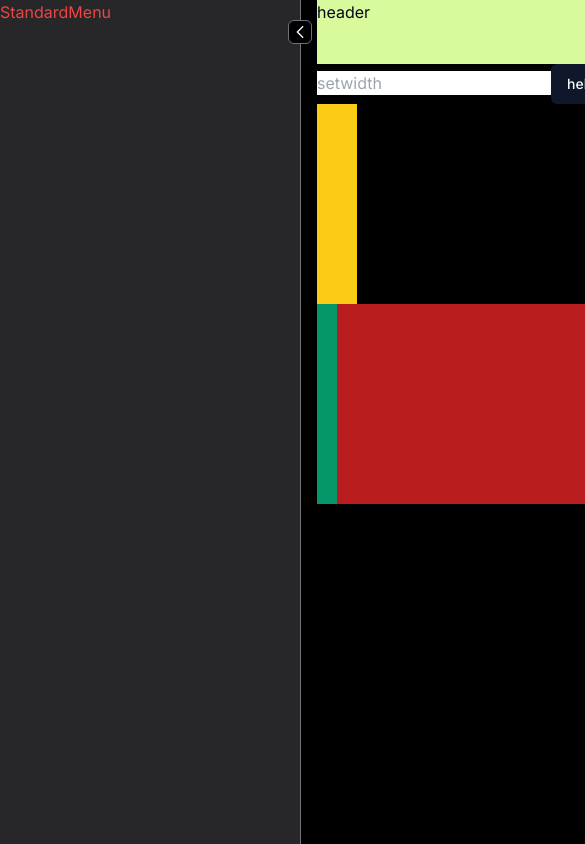
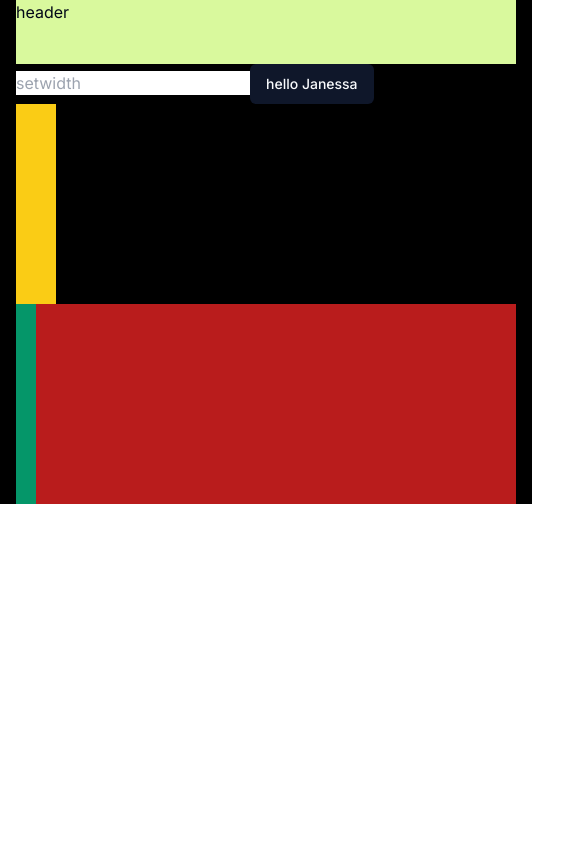
Before and after one commit to JanessaTech/BestDex, a Next.js app in the folder frontend/best-dex/: page / in a window 390 px wide. Shown: the top 844 px of the page, 585 px wide, since content can reach past the window. Built offline with nearby package versions, Linux system fonts and the light colour scheme.

Commit message:
responsive design for menu

```diff
--- a/frontend/best-dex/src/components/menu/main-menu.tsx
+++ b/frontend/best-dex/src/components/menu/main-menu.tsx
@@ -11,14 +11,13 @@ const MainMenu = () => {
     if (isMin) {
       setAnimation('animate-arrow-flip-left')
     } else {
-      console.log('animate-arrow-flip-to-right')
       setAnimation('animate-arrow-flip-right')
     }
     setIsMin(isMin => !isMin)
   }
 
   return (
-    <div className={`h-screen bg-zinc-800 relative border-r border-zinc-500 group`}>
+    <div className={`h-screen bg-zinc-800 relative border-r border-zinc-500 group max-md:hidden`}>
         <div className='absolute w-6 h-6 rounded-md
             border border-zinc-500 -right-3 top-5
             bg-black cursor-pointer
--- a/frontend/best-dex/src/components/menu/standard-menu.tsx
+++ b/frontend/best-dex/src/components/menu/standard-menu.tsx
@@ -6,7 +6,7 @@ type StandardMenuProps = {
 
 const StandardMenu: React.FC<StandardMenuProps>  = ({hidden}) => {
   return (
-    <div className={`w-[300px] ${hidden ? 'hidden' : ''} text-red-500`}>
+    <div className={`w-[200px] ${hidden ? 'hidden' : ''} text-red-500`}>
             StandardMenu
     </div>
   )
```
